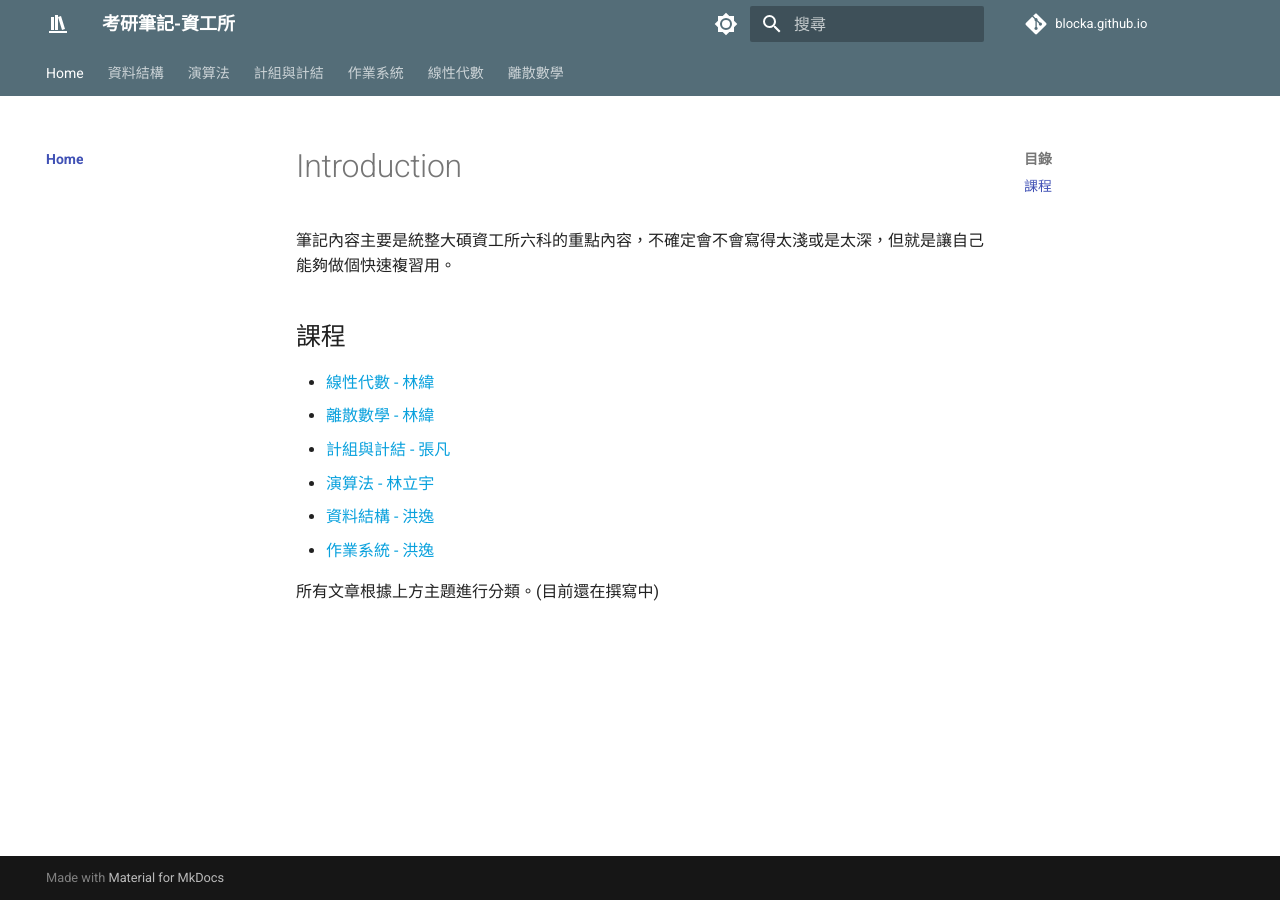
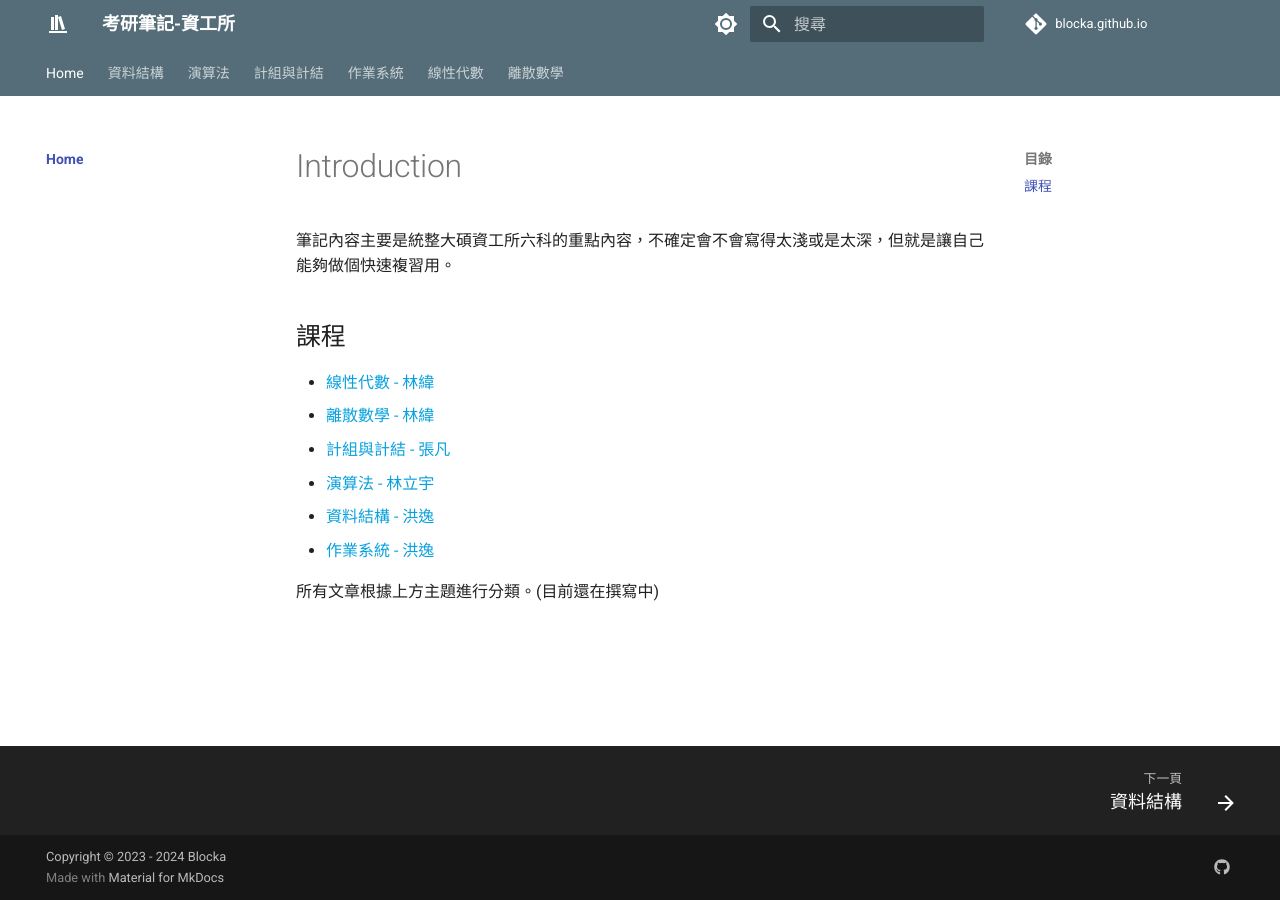
Before and after one commit to win5923/blocka.github.io, an MkDocs documentation site: the page built from docs/index.md, in a window 1280 px wide. Built offline with MkDocs 1.6.1 and Material for MkDocs 9.7.7, drawn with Linux system fonts in a browser that asks for light colours; comment, search, counter and statistics services are not loaded.

Commit message:
add nav footer

```diff
--- a/docs/assets/stylesheets/extra.css
+++ b/docs/assets/stylesheets/extra.css
@@ -36,3 +36,7 @@
 [data-md-color-scheme="slate"] .md-typeset {
   color: white;
 }
+
+.md-footer__inner:not([hidden]) {
+  padding: .0rem;
+}
--- a/mkdocs.yml
+++ b/mkdocs.yml
@@ -1,5 +1,11 @@
 extra_css:
   - assets/stylesheets/extra.css
+extra:
+  social:
+    - icon: fontawesome/brands/github
+      link: https://github.com/win5923
+
+copyright: Copyright &copy; 2023 - 2024 Blocka
 
 site_name: 考研筆記-資工所
 repo_name: blocka.github.io
@@ -28,6 +34,8 @@ theme:
     - content.tabs.link           # Ref: https://squidfunk.github.io/mkdocs-material/reference/content-tabs/#linked-content-tabs
     - content.code.annotation
     - content.code.copy
+    - navigation.footer
+
   palette:
   - scheme: default
     primary: blue grey # header color
@@ -56,6 +64,9 @@ plugins:
   - search
   - blog:
       post_date_format: "yyyy/MM/dd"
+  # - social:
+  #     cards_layout_options:
+  #       font_family: Noto Sans TC
 
 
 markdown_extensions:
```
